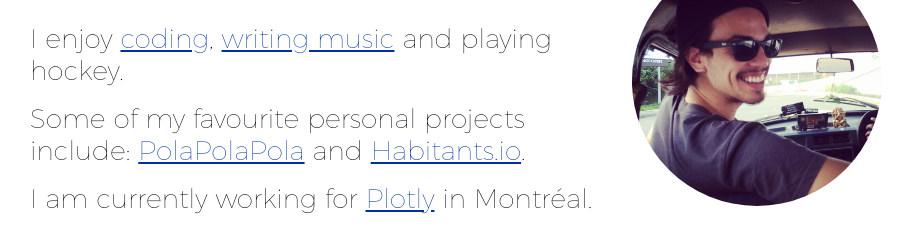
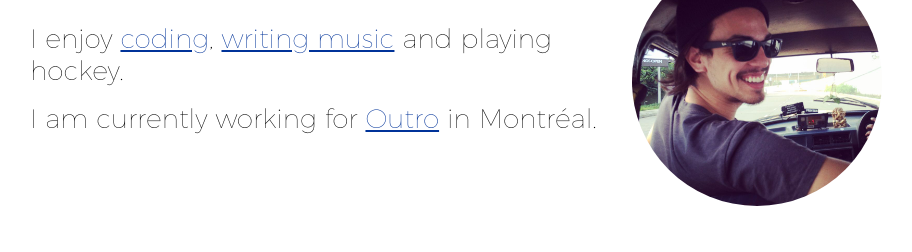
Before and after one commit to alexander-daniel/portfolio, a website: page index.html in a window 1280 px wide. Shown: the part 168-420 px from the top of the page, without its empty margins (168-1080 px from the left). Drawn offline with Linux system fonts and the light colour scheme.

Commit message:
Update index.html

```diff
--- a/index.html
+++ b/index.html
@@ -25,11 +25,8 @@
 			<a href="https://soundcloud.com/london" target="_blank">writing music</a>
 			and playing hockey.
 		</p>
-		<p>Some of my favourite personal projects include:
-			<a href="http://polapolapola.com/" target="_blank">PolaPolaPola</a> and
-			<a href="http://github.com/habitants" target="_blank">Habitants.io</a>.
 
-		<p>I am currently working for <a href="https://plot.ly/" target="_blank">Plotly</a> in Montr&eacute;al.</p>
+		<p>I am currently working for <a href="https://outro.io/" target="_blank">Outro</a> in Montr&eacute;al.</p>
 </div>
 
 
```
